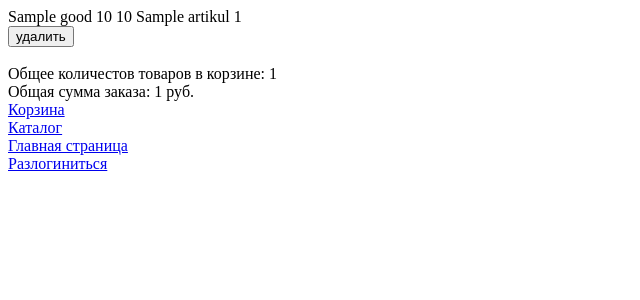
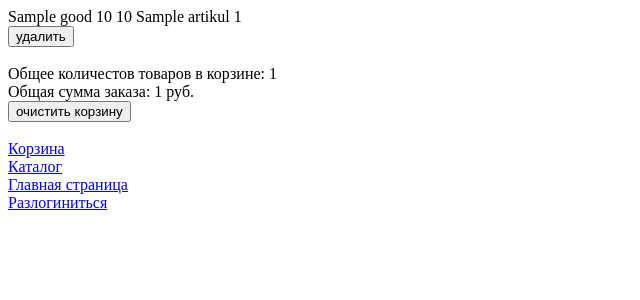
Before and after one commit to vinsmazuka/FOGSTREAM__skladdv, a Django app: template skladdv/shop/templates/shop/customer_cart.html in a window 1280 px wide. Shown: the top 300 px of the page, without its empty margins (0-640 px from the left). Run offline with Django 4.2, Linux system fonts and the light colour scheme; a user stored in the database is signed in; tables that the repository leaves empty hold one stand-in row (values such as "Sample post"); the template is opened without the code that fills it: most values are stand-ins (such as "Sample title", 1, 10 or a date in 2020).

Commit message:
доб кнопку очистки корзины

```diff
--- a/skladdv/shop/templates/shop/customer_cart.html
+++ b/skladdv/shop/templates/shop/customer_cart.html
@@ -16,6 +16,8 @@
 <div> Общее количестов товаров в корзине: {{ total_quantity }}</div>
 <div> Общая сумма заказа: {{ total_cost }} руб.</div>
 
+<form method="LINK" action="/delete"> <input type="submit" value="очистить корзину"> </form><br>
+
 {% else %}
 
 <i>Авторизуйтесь, чтобы иметь возможность добавлять товары в корзину</i>
```
